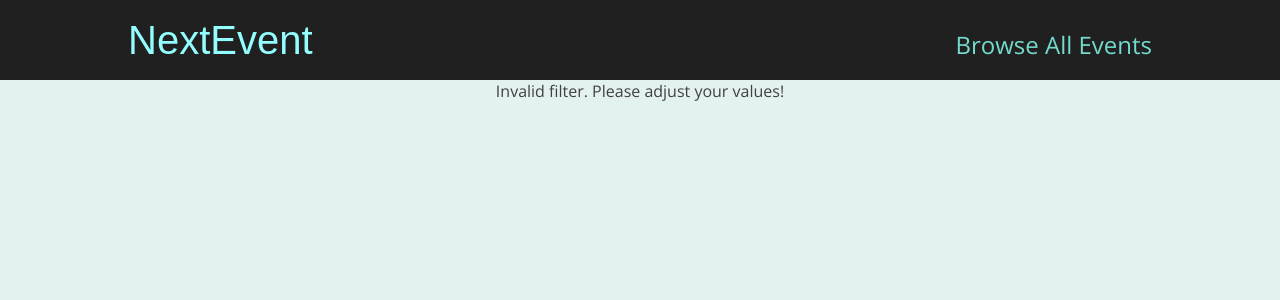
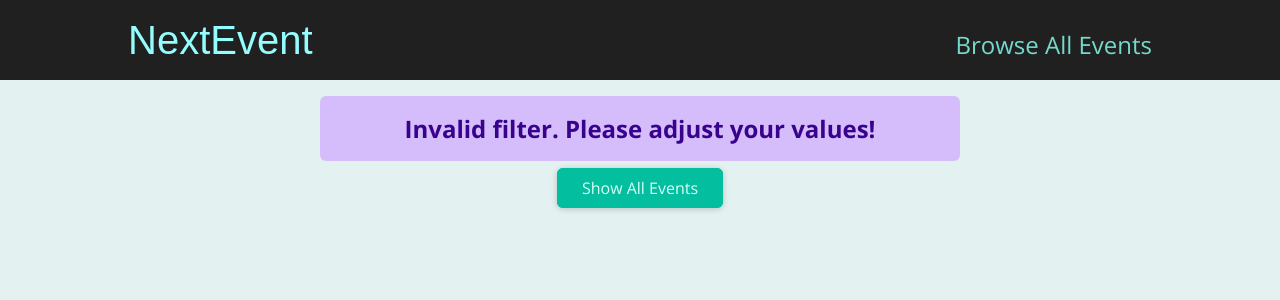
Before and after one commit to Luwengier/Next-practice, a Next.js app: page /events/1 in a window 1280 px wide. Shown: the top 300 px of the page. Built offline with nearby package versions, Linux system fonts and the light colour scheme.

Commit message:
Finih router module demo

```diff
--- /dev/null
+++ b/components/events/results-title.js
@@ -0,0 +1,20 @@
+import Button from '../ui/button';
+import classes from './results-title.module.css';
+
+function ResultsTitle(props) {
+  const { date } = props;
+
+  const humanReadableDate = new Date(date).toLocaleDateString('en-US', {
+    month: 'long',
+    year: 'numeric',
+  });
+
+  return (
+    <section className={classes.title}>
+      <h1>Events in {humanReadableDate}</h1>
+      <Button link='/events'>Show all events</Button>
+    </section>
+  );
+}
+
+export default ResultsTitle;
--- /dev/null
+++ b/components/events/results-title.module.css
@@ -0,0 +1,6 @@
+.title {
+  margin: 2rem auto;
+  width: 90%;
+  max-width: 40rem;
+  text-align: center;
+}
--- /dev/null
+++ b/components/ui/error-alert.js
@@ -0,0 +1,7 @@
+import classes from './error-alert.module.css';
+
+function ErrorAlert(props) {
+  return <div className={classes.alert}>{props.children}</div>;
+}
+
+export default ErrorAlert;
--- /dev/null
+++ b/components/ui/error-alert.module.css
@@ -0,0 +1,12 @@
+.alert {
+  margin: 1rem auto;
+  padding: 1rem 2rem;
+  width: 90%;
+  max-width: 40rem;
+  background-color: #d5bdfc;
+  color: #38028d;
+  font-weight: bold;
+  font-size: 1.5rem;
+  text-align: center;
+  border-radius: 6px;
+}
--- a/pages/events/[...slug].js
+++ b/pages/events/[...slug].js
@@ -1,6 +1,10 @@
+import { Fragment } from 'react'
 import { useRouter } from 'next/router'
 import { getFilteredEvents } from '../../dummy-data'
 import EventList from '../../components/events/event-list'
+import ResultsTitle from '../../components/events/results-title'
+import Button from '../../components/ui/button'
+import ErrorAlert from '../../components/ui/error-alert'
 
 function FilteredEvents() {
   const router = useRouter()
@@ -21,7 +25,16 @@
     numYear > 2050 ||
     numMonth > 12
   ) {
-    return <p className='center'>Invalid filter. Please adjust your values!</p>
+    return (
+      <Fragment>
+        <ErrorAlert>
+          <p className='center'>Invalid filter. Please adjust your values!</p>
+        </ErrorAlert>
+        <div className="center">
+          <Button link="/events">Show All Events</Button>
+        </div>
+      </Fragment>
+    )
   }
 
   const filteredEvents = getFilteredEvents({
@@ -30,13 +43,25 @@
   })
 
   if (!filteredEvents || filteredEvents.length === 0) {
-    return <p className='center'>No events found for the chosen filter</p>
+    return (
+      <Fragment>
+        <ErrorAlert>
+          <p className='center'>No events found for the chosen filter</p>
+        </ErrorAlert>
+        <div className="center">
+          <Button link="/events">Show All Events</Button>
+        </div>
+      </Fragment>
+    )
   }
 
+  const date = new Date(numYear, numMonth - 1)
+
   return (
-    <div>
+    <Fragment>
+      <ResultsTitle date={date} />
       <EventList items={filteredEvents} />
-    </div>
+    </Fragment>
   )
 }
 
```
Also changed, not shown: pages/events/[id].js (+6 -1 lines), 1 other file (tests, documents, lock files or other folders).
